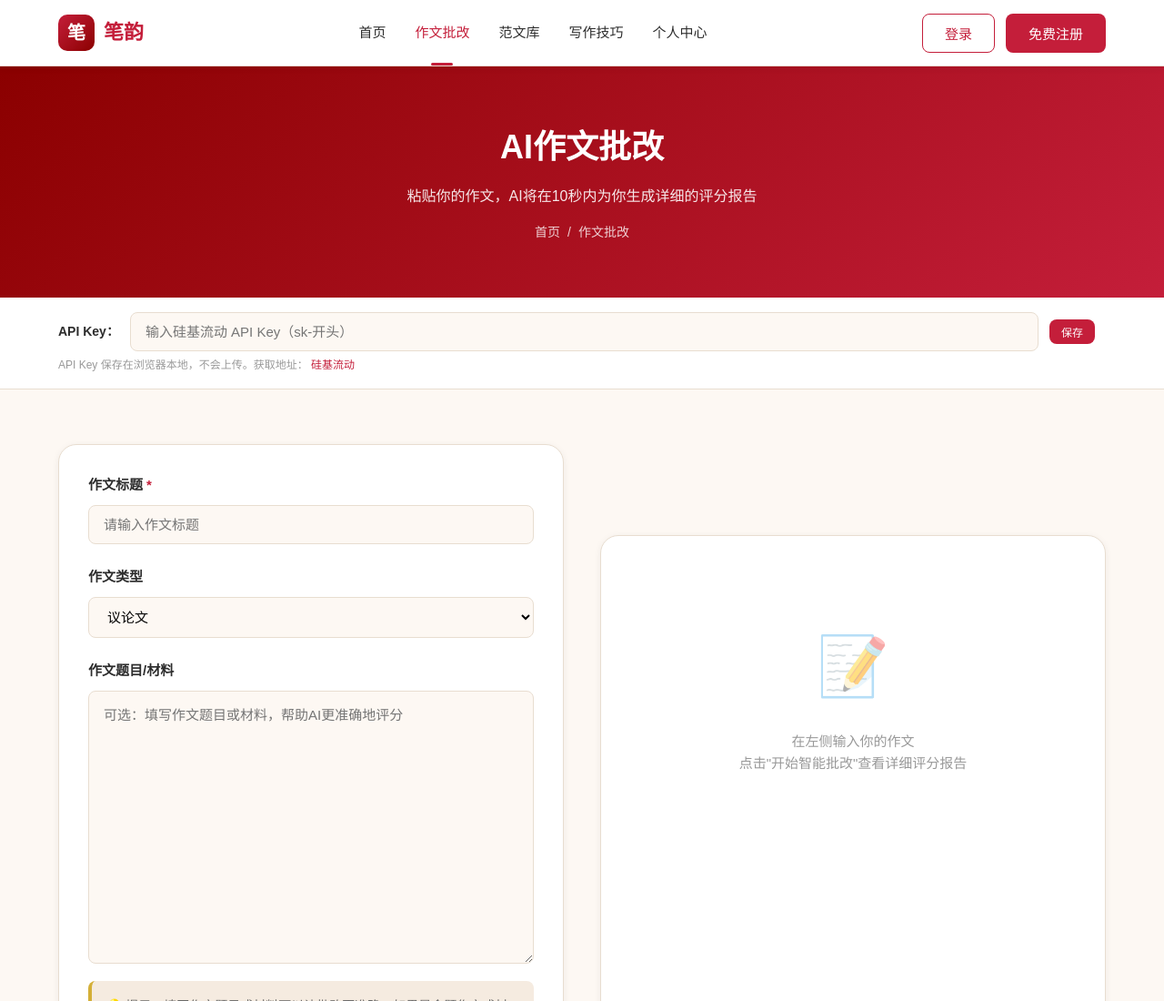
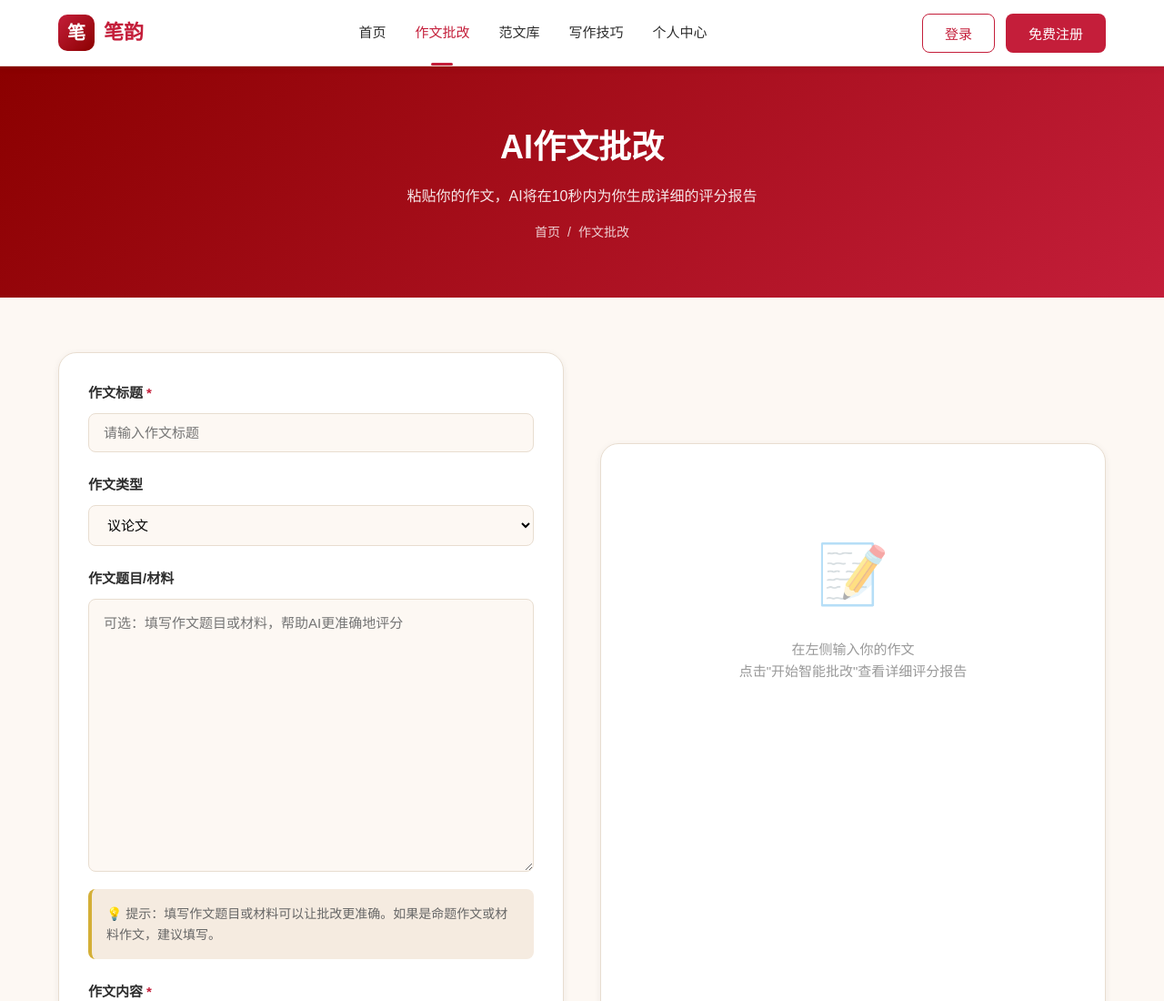
Before and after one commit to zjxys/777, a website: page grading.html in a window 1280 px wide. Shown: the top 1100 px of the page at 91% size. Drawn offline with Linux system fonts and the light colour scheme.

Commit message:
feat: 内置API Key，用户打开网站直接可用

```diff
--- a/grading.html
+++ b/grading.html
@@ -42,18 +42,17 @@
     </div>
   </section>
 
-  <!-- API Key 配置 -->
-  <section class="api-key-section" style="background:#fff;border-bottom:1px solid var(--border);padding:16px 0;">
+  <!-- API Key 配置（已内置，默认隐藏） -->
+  <section class="api-key-section" id="apiKeySection" style="display:none;background:#fff;border-bottom:1px solid var(--border);padding:16px 0;">
     <div class="container">
       <div style="display:flex;align-items:center;gap:12px;flex-wrap:wrap;">
         <label style="font-size:14px;font-weight:600;color:var(--text);white-space:nowrap;">API Key：</label>
-        <input type="password" id="apiKeyInput" class="form-input" placeholder="输入硅基流动 API Key（sk-开头）" style="flex:1;min-width:200px;">
+        <input type="password" id="apiKeyInput" class="form-input" placeholder="可选：输入自己的API Key覆盖默认" style="flex:1;min-width:200px;">
         <button type="button" class="btn btn-primary btn-sm" id="saveApiKeyBtn">保存</button>
         <span id="apiKeyStatus" style="font-size:13px;color:var(--text-muted);"></span>
       </div>
       <p style="font-size:12px;color:var(--text-muted);margin-top:6px;">
-        API Key 保存在浏览器本地，不会上传。获取地址：
-        <a href="https://cloud.siliconflow.cn" target="_blank" style="color:var(--primary);">硅基流动</a>
+        网站已内置API Key，可直接使用。如需使用自己的Key可在此输入。
       </p>
     </div>
   </section>
--- a/js/main.js
+++ b/js/main.js
@@ -276,9 +276,10 @@ function initCharCount() {
 const SILICONFLOW_BASE_URL = 'https://api.siliconflow.cn/v1';
 const SILICONFLOW_MODEL = 'Qwen/Qwen2.5-7B-Instruct';
 const SILICONFLOW_VISION_MODEL = 'Qwen/Qwen2.5-VL-7B-Instruct';
+const DEFAULT_API_KEY = 'sk-tsuxqnmffvzyahhdmmvdvzaxpluvlmgcherorbsvmiabonsl';
 
 function getApiKey() {
-  return localStorage.getItem('siliconflow_api_key') || '';
+  return localStorage.getItem('siliconflow_api_key') || DEFAULT_API_KEY;
 }
 
 function initApiKeyManager() {
```
